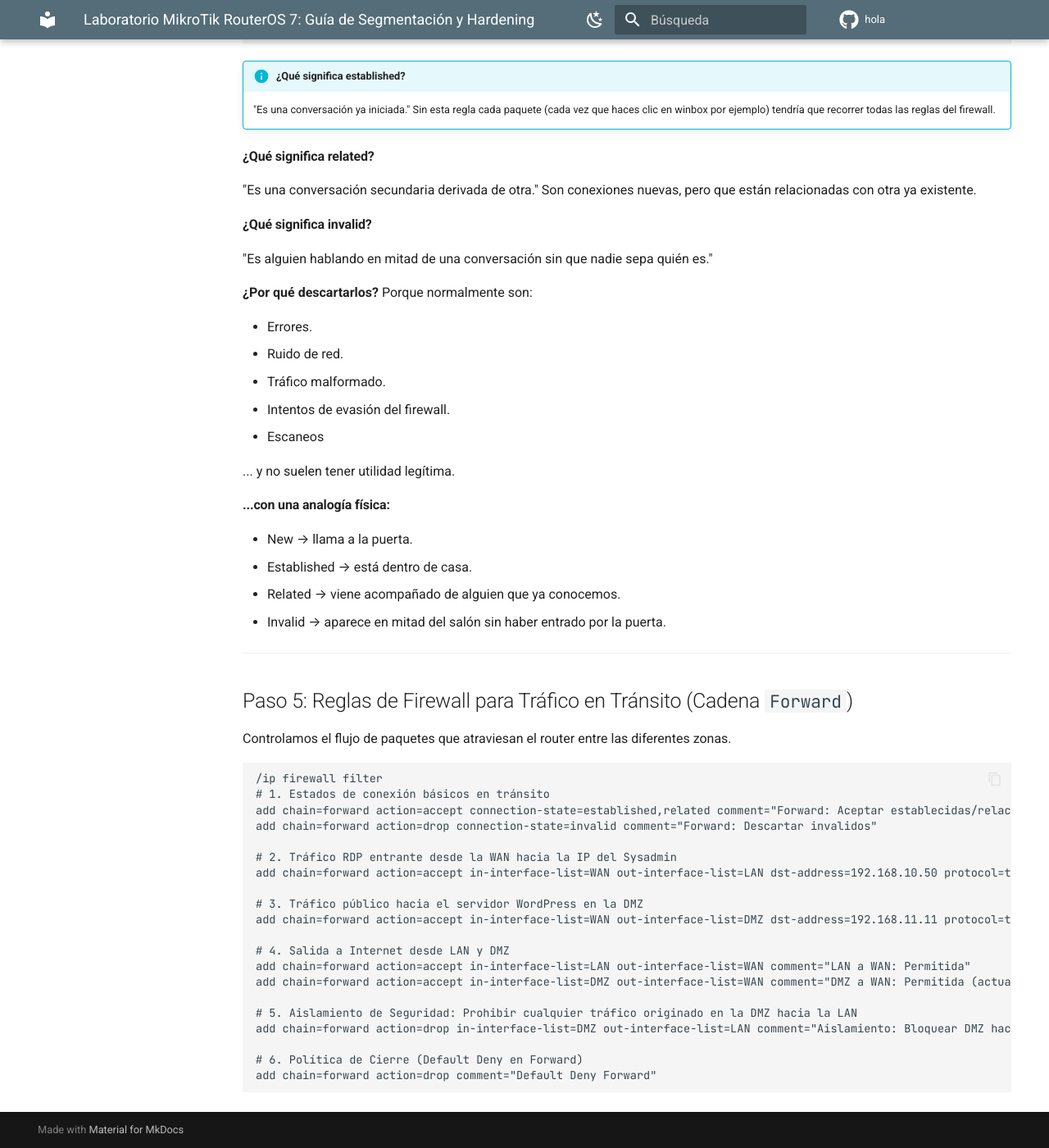
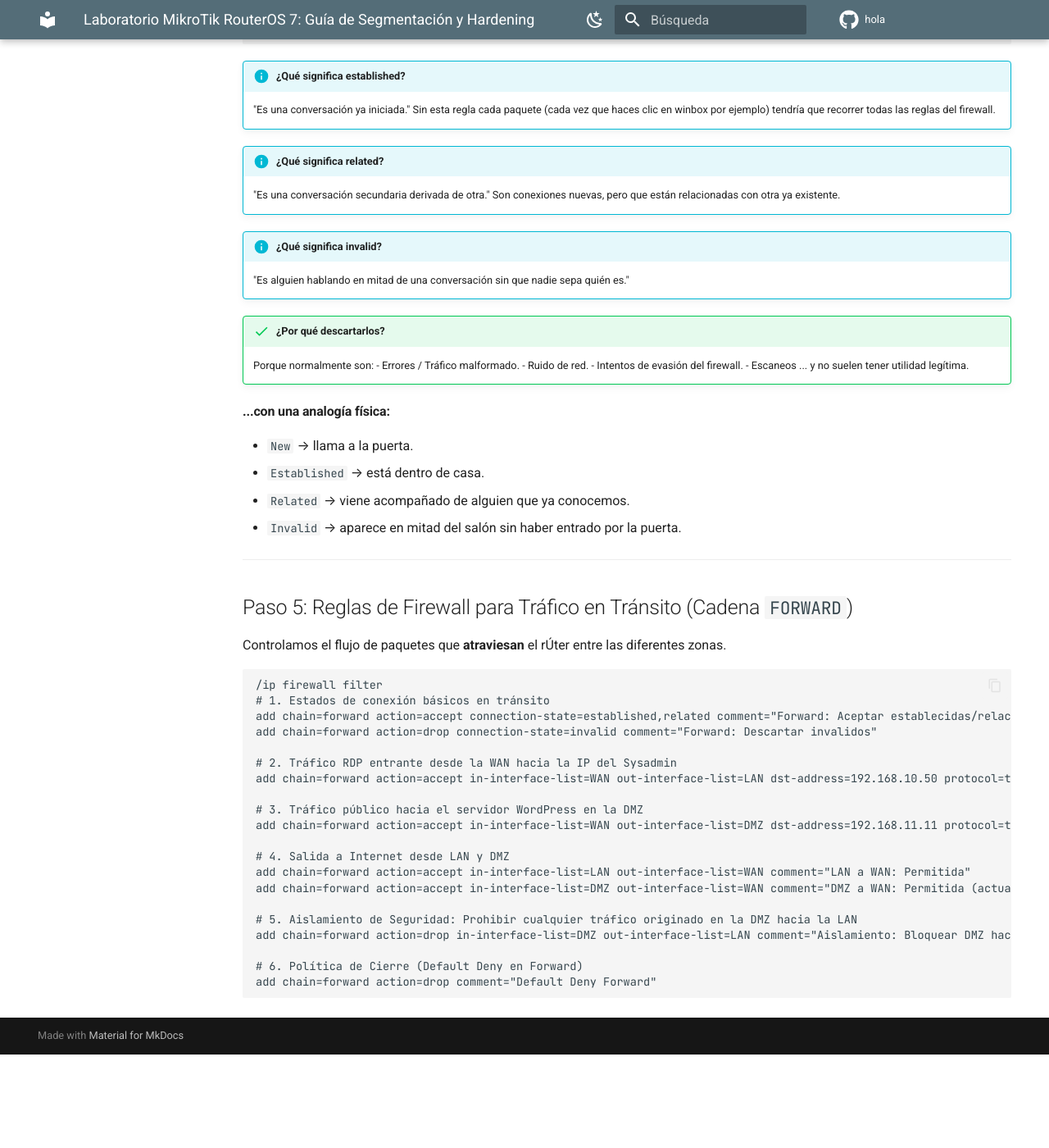
Before and after one commit to fcuadradoa01/hola, an MkDocs documentation site: the page built from docs/redes/lab-mikrotik-hardening-v2.md, in a window 1280 px wide and 1400 px high, scrolled down 2996 px. Shown: the whole window at 82% size. Built offline with MkDocs 1.6.1 and Material for MkDocs 9.7.7, drawn with Linux system fonts in a browser that asks for light colours; comment, search, counter and statistics services are not loaded; after the commit the page ends 4282 px from its top, so only the background shows below that; some of the changed text lies outside the part shown.

Commit message:
mas madera

````diff
--- a/docs/redes/lab-mikrotik-hardening-v2.md
+++ b/docs/redes/lab-mikrotik-hardening-v2.md
@@ -73,7 +73,7 @@ set www-ssl disabled=yes
 ```
 
 !!! info "SSH socket"
-    Cambiamos el puerto 'ssh' del rúter para que atienda por el '2222' en lugar del '22', oculatando puertos conocidos.
+    Cambiamos el puerto `ssh` del rúter para que atienda por el `2222` en lugar del `22`, oculatando puertos conocidos.
 
 ---
 
@@ -99,7 +99,7 @@ add chain=dstnat in-interface-list=WAN protocol=tcp dst-port=8080 action=dst-nat
 
 ---
 
-## Paso 4: Reglas de Firewall para el Plano de Control (Cadena `Input`)
+## Paso 4: Reglas de Firewall para el Plano de Control (Cadena `INPUT`)
 
 Protegemos el acceso directo al propio router.
 
@@ -133,38 +133,33 @@ add chain=input action=drop comment="Default Deny Input (Bloquear resto de acces
 !!! info "¿Qué significa established?"
     "Es una conversación ya iniciada." Sin esta regla cada paquete (cada vez que haces clic en winbox por ejemplo) tendría que recorrer todas las reglas del firewall.
 
-#### ¿Qué significa related?
+!!! info "¿Qué significa related?"
+    "Es una conversación secundaria derivada de otra." Son conexiones nuevas, pero que están relacionadas con otra ya existente.
 
-"Es una conversación secundaria derivada de otra." Son conexiones nuevas, pero que están relacionadas con otra ya existente.
+!!! info  "¿Qué significa invalid?"
+    "Es alguien hablando en mitad de una conversación sin que nadie sepa quién es."
 
-#### ¿Qué significa invalid?
-
-"Es alguien hablando en mitad de una conversación sin que nadie sepa quién es."
-
-**¿Por qué descartarlos?** Porque normalmente son:
-
-- Errores.
-- Ruido de red.
-- Tráfico malformado.
-- Intentos de evasión del firewall.
-- Escaneos
-
-... y no suelen tener utilidad legítima.
+!!! success "¿Por qué descartarlos?"
+    Porque normalmente son:
+    - Errores / Tráfico malformado.
+    - Ruido de red.
+    - Intentos de evasión del firewall.
+    - Escaneos
+    ... y no suelen tener utilidad legítima.
 
 
 #### ...con una analogía física:
 
-- New → llama a la puerta.
-- Established → está dentro de casa.
-- Related → viene acompañado de alguien que ya conocemos.
-- Invalid → aparece en mitad del salón sin haber entrado por la puerta.
-
+- `New` → llama a la puerta.
+- `Established` → está dentro de casa.
+- `Related` → viene acompañado de alguien que ya conocemos.
+- `Invalid` → aparece en mitad del salón sin haber entrado por la puerta.
 
 ---
 
-## Paso 5: Reglas de Firewall para Tráfico en Tránsito (Cadena `Forward`)
+## Paso 5: Reglas de Firewall para Tráfico en Tránsito (Cadena `FORWARD`)
 
-Controlamos el flujo de paquetes que atraviesan el router entre las diferentes zonas.
+Controlamos el flujo de paquetes que **atraviesan** el rÚter entre las diferentes zonas.
 
 ```routeros
 /ip firewall filter
````
